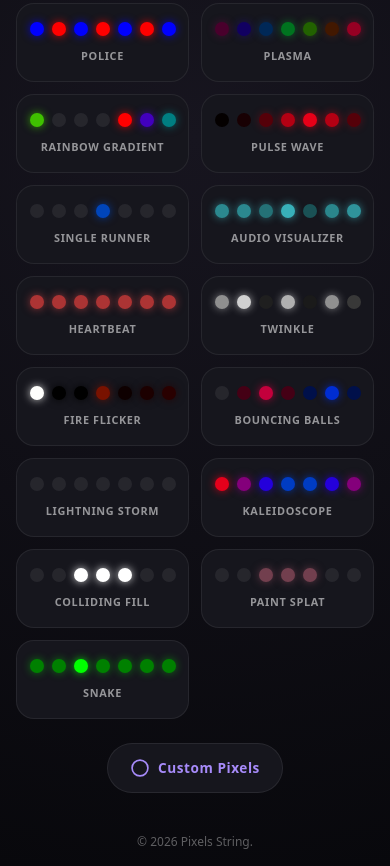
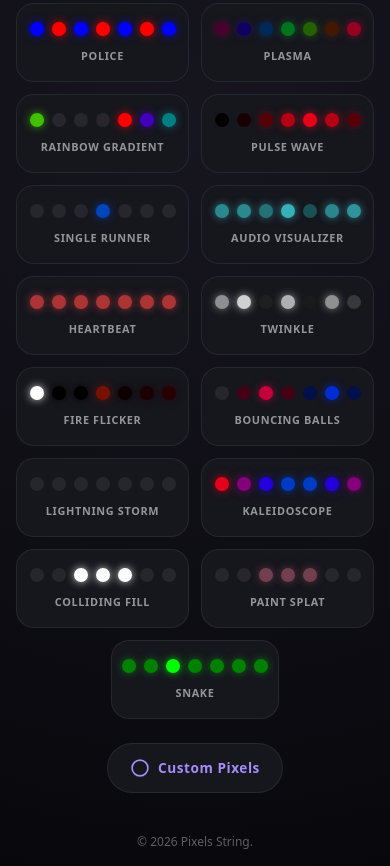
Before and after one commit to shajanjp/pixels-string, a website: page dashboard.html in a window 390 px wide. Shown: the part 590-1456 px from the top of the page. Drawn offline with Linux system fonts and the light colour scheme; no server answers; animation ran at ten frames a second.

Commit message:
fix: center aligns last button in mobile

```diff
--- a/dashboard.html
+++ b/dashboard.html
@@ -159,6 +159,11 @@
             .settings-panel { flex-direction: column; align-items: stretch; max-width: 280px; }
             body { padding: 1rem; }
             .effect-btn { width: 100%; }
+            .effect-btn:last-child:nth-child(odd) {
+                grid-column: 1 / -1;
+                justify-self: center;
+                width: auto;
+            }
             .dots { gap: 6px; }
             .dot { width: 9.6px; height: 9.6px; }
         }
```
